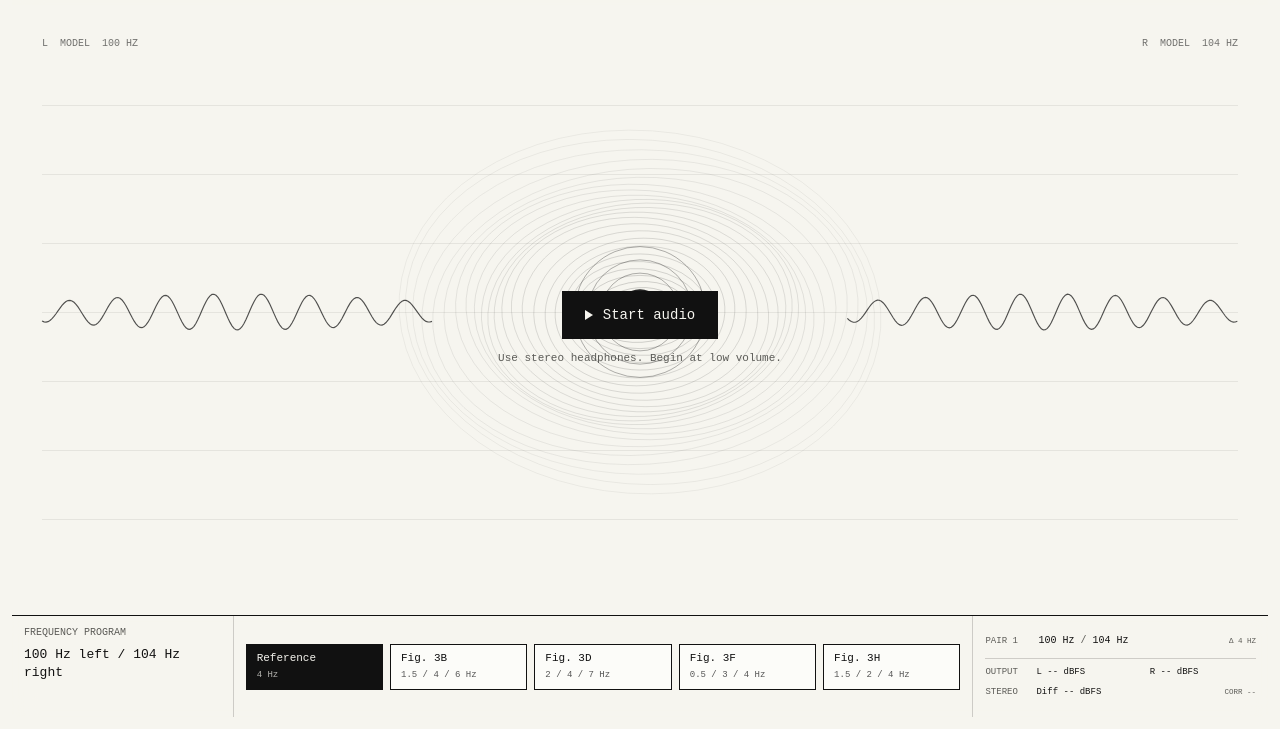
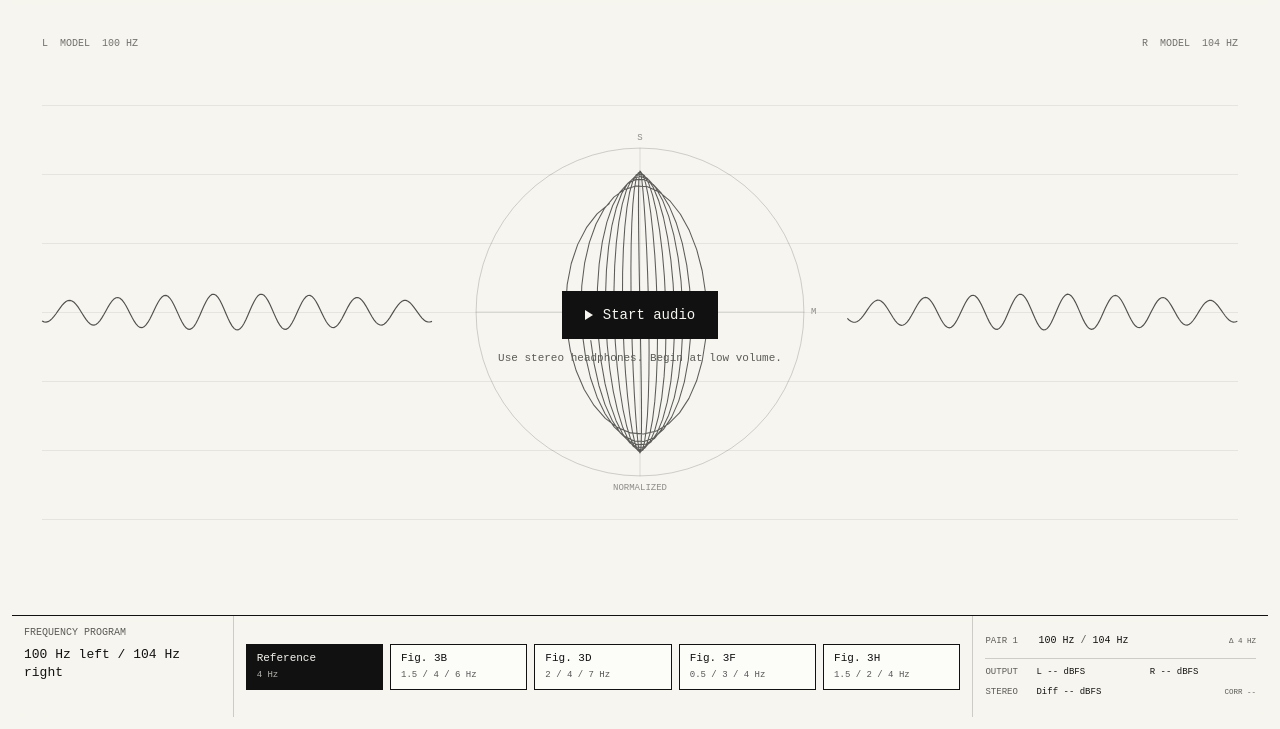
Before and after one commit to ufo-files/entrainment, a website with bundled scripts: page index.html in a window 1280 px wide. Shown: the part 71-800 px from the top of the page. Built offline with nearby package versions, Linux system fonts and the light colour scheme.

Commit message:
Replace ring deformation with a stereo vectorscope

```diff
--- a/index.html
+++ b/index.html
@@ -10,7 +10,7 @@
 </head>
 <body>
   <main aria-labelledby="app-title">
-    <canvas id="signal-canvas" aria-label="Stereo signal model and live PCM telemetry visualization"></canvas>
+    <canvas id="signal-canvas" data-visualization="mid-side-vectorscope" aria-label="Stereo signal model with live left and right PCM traces and a normalized mid-side vectorscope"></canvas>
 
     <header class="topbar">
       <section class="brand" aria-label="Application status">
@@ -139,7 +139,7 @@
 
       <section class="about-panel" id="about-panel" hidden>
         <p>This experiment implements separate stereo carrier pairs and a lower-level, cyclically panned pink-noise layer described in US5213562A.</p>
-        <p>During playback, the side traces read the final left and right PCM channels. Center-ring deformation encodes stereo-difference RMS, while ring aspect encodes correlation; all labels use the same live analyser snapshot.</p>
+        <p>During playback, the side traces read the final left and right PCM channels. The center is a normalized mid-side vectorscope: common left-plus-right energy runs horizontally and stereo-difference energy runs vertically. The fixed circle and crosshair are references, not signal data.</p>
         <p>It does not capture or reproduce EEG data, and the patent's claimed effects are not presented here as established medical outcomes.</p>
         <a href="https://patents.google.com/patent/US5213562A/en">Read US5213562A</a>
         <p class="safety-note">Not a medical device. Stop if you feel discomfort. Do not use while driving or operating machinery.</p>
--- a/visualizer.js
+++ b/visualizer.js
@@ -1,6 +1,14 @@
 import { calculateTelemetryMetrics, getCarrierPairs } from "./audio-model.js";
 
 const TAU = Math.PI * 2;
+const SCOPE_HISTORY_LENGTH = 7;
+
+export function encodeMidSide(left, right) {
+  return {
+    mid: (left + right) / 2,
+    side: (left - right) / 2,
+  };
+}
 
 export class SignalVisualizer {
   constructor(canvas, getConfig, isRunning, getTelemetry, onTelemetry = () => {}) {
@@ -17,6 +25,8 @@ export class SignalVisualizer {
     this.lastTimestamp = null;
     this.lastTelemetryUpdate = 0;
     this.displayMetrics = null;
+    this.scopeHistory = [];
+    this.scopeGain = 1;
     this.reducedMotion = window.matchMedia("(prefers-reduced-motion: reduce)").matches;
 
     this.resize = this.resize.bind(this);
@@ -36,6 +46,7 @@ export class SignalVisualizer {
     this.canvas.height = Math.round(this.height * this.pixelRatio);
     this.context.setTransform(this.pixelRatio, 0, 0, this.pixelRatio, 0, 0);
     this.lastTimestamp = null;
+    this.scopeHistory = [];
   }
 
   render(timestamp) {
@@ -74,14 +85,14 @@ export class SignalVisualizer {
     ctx.fillRect(0, 0, this.width, this.height);
     this.drawGrid(ctx, centerY, availableHeight, compact);
     this.drawChannelLabels(ctx, centerY, fieldRadius, pairs, displayMetrics, compact);
+    this.drawScopeGuides(ctx, centerX, centerY, fieldRadius, compact);
     if (telemetry) {
-      this.drawLiveField(ctx, centerX, centerY, fieldRadius, metrics);
       this.drawLiveTraces(ctx, centerX, centerY, fieldRadius, telemetry, compact);
-      this.drawLiveCore(ctx, centerX, centerY, fieldRadius, displayMetrics);
+      this.drawLiveVectorscope(ctx, centerX, centerY, fieldRadius, telemetry, compact);
     } else {
-      this.drawModelField(ctx, centerX, centerY, fieldRadius, pairs, pace);
+      this.scopeHistory = [];
       this.drawModelTraces(ctx, centerX, centerY, fieldRadius, pairs, pace, compact);
-      this.drawModelCore(ctx, centerX, centerY, fieldRadius, pairs, pace);
+      this.drawModelVectorscope(ctx, centerX, centerY, fieldRadius, pairs, pace, compact);
     }
   }
 
@@ -121,25 +132,93 @@ export class SignalVisualizer {
     ctx.restore();
   }
 
-  drawLiveField(ctx, x, y, radius, metrics) {
-    const rings = Math.max(12, Math.round(radius / 9));
-    const difference = Math.min(1, metrics.differenceRms * 8);
-    const correlation = metrics.correlation;
-
+  drawScopeGuides(ctx, x, y, radius, compact) {
+    const scopeRadius = radius * 0.68;
     ctx.save();
     ctx.translate(x, y);
+    ctx.strokeStyle = "rgba(17, 17, 17, 0.18)";
     ctx.lineWidth = 1;
-    for (let ring = rings; ring >= 1; ring -= 1) {
-      const ratio = ring / rings;
-      const horizontal = radius * ratio * (1 + correlation * 0.08);
-      const vertical = radius * ratio * 0.72 * (1 - correlation * 0.08);
-      const deformation = difference * radius * (0.012 + (1 - ratio) * 0.018);
-      ctx.strokeStyle = `rgba(17, 17, 17, ${0.05 + (1 - ratio) * 0.16 + difference * 0.04})`;
+    ctx.beginPath();
+    ctx.arc(0, 0, scopeRadius, 0, TAU);
+    ctx.stroke();
+    ctx.strokeStyle = "rgba(17, 17, 17, 0.11)";
+    ctx.beginPath();
+    ctx.moveTo(-scopeRadius, 0);
+    ctx.lineTo(scopeRadius, 0);
+    ctx.moveTo(0, -scopeRadius);
+    ctx.lineTo(0, scopeRadius);
+    ctx.stroke();
+    ctx.fillStyle = "rgba(17, 17, 17, 0.46)";
+    ctx.font = `${compact ? 8 : 9}px "SF Mono", ui-monospace, monospace`;
+    ctx.textBaseline = "middle";
+    ctx.textAlign = "left";
+    ctx.fillText("M", scopeRadius + 7, 0);
+    ctx.textAlign = "center";
+    ctx.textBaseline = "bottom";
+    ctx.fillText("S", 0, -scopeRadius - 6);
+    ctx.textBaseline = "top";
+    ctx.fillText("NORMALIZED", 0, scopeRadius + 7);
+    ctx.restore();
+  }
+
+  buildScopePoints(left, right, step, gain) {
+    const length = Math.min(left.length, right.length);
+    const points = [];
+    for (let index = 0; index < length; index += step) {
+      const { mid, side } = encodeMidSide(left[index], right[index]);
+      points.push({
+        x: Math.max(-1, Math.min(1, mid * gain)),
+        y: Math.max(-1, Math.min(1, side * gain)),
+      });
+    }
+    return points;
+  }
+
+  getScopeGain(left, right) {
+    let peak = 0;
+    const length = Math.min(left.length, right.length);
+    for (let index = 0; index < length; index += 4) {
+      const { mid, side } = encodeMidSide(left[index], right[index]);
+      peak = Math.max(peak, Math.abs(mid), Math.abs(side));
+    }
+    const target = peak > 0.0001 ? Math.min(12, 0.86 / peak) : 1;
+    this.scopeGain += (target - this.scopeGain) * 0.14;
+    return this.scopeGain;
+  }
+
+  drawScopePaths(ctx, centerX, centerY, radius, paths) {
+    const scopeRadius = radius * 0.68;
+    ctx.save();
+    ctx.translate(centerX, centerY);
+    ctx.lineWidth = 1.05;
+    ctx.lineJoin = "round";
+    ctx.lineCap = "round";
+    paths.forEach((points, index) => {
+      if (points.length < 2) return;
+      const recency = (index + 1) / paths.length;
+      ctx.strokeStyle = `rgba(17, 17, 17, ${0.05 + recency * recency * 0.62})`;
       ctx.beginPath();
-      ctx.ellipse(0, 0, horizontal + deformation, vertical + deformation * 0.72, 0, 0, TAU);
+      points.forEach((point, pointIndex) => {
+        const pointX = point.x * scopeRadius;
+        const pointY = -point.y * scopeRadius;
+        if (pointIndex === 0) ctx.moveTo(pointX, pointY);
+        else ctx.lineTo(pointX, pointY);
+      });
       ctx.stroke();
+    });
+    ctx.restore();
+  }
+
+  drawLiveVectorscope(ctx, centerX, centerY, radius, telemetry, compact) {
+    const gain = this.getScopeGain(telemetry.left, telemetry.right);
+    const points = this.buildScopePoints(telemetry.left, telemetry.right, compact ? 10 : 7, gain);
+    if (this.isRunning()) {
+      this.scopeHistory.push(points);
+      if (this.scopeHistory.length > SCOPE_HISTORY_LENGTH) this.scopeHistory.shift();
+    } else if (this.scopeHistory.length === 0) {
+      this.scopeHistory.push(points);
     }
-    ctx.restore();
+    this.drawScopePaths(ctx, centerX, centerY, radius, this.scopeHistory);
   }
 
   drawLiveTraces(ctx, centerX, centerY, radius, telemetry, compact) {
@@ -167,50 +246,6 @@ export class SignalVisualizer {
       else ctx.lineTo(startX + step, pointY);
     }
     ctx.stroke();
-  }
-
-  drawLiveCore(ctx, centerX, centerY, radius, metrics) {
-    const energy = Math.min(1, metrics.differenceRms * 8);
-    const core = radius * (0.065 + energy * 0.025);
-    ctx.save();
-    ctx.translate(centerX, centerY);
-    ctx.fillStyle = `rgba(17, 17, 17, ${0.76 + energy * 0.2})`;
-    ctx.beginPath();
-    ctx.arc(0, 0, core, 0, TAU);
-    ctx.fill();
-    ctx.strokeStyle = "rgba(17, 17, 17, 0.32)";
-    ctx.lineWidth = 1;
-    for (let index = 1; index <= 3; index += 1) {
-      ctx.beginPath();
-      ctx.arc(0, 0, core + index * radius * 0.05 + energy * 4, 0, TAU);
-      ctx.stroke();
-    }
-    ctx.fillStyle = "#f6f5ef";
-    ctx.font = `${Math.max(8, radius * 0.038)}px "SF Mono", ui-monospace, monospace`;
-    ctx.textAlign = "center";
-    ctx.textBaseline = "middle";
-    ctx.fillText("LIVE", 0, 0);
-    ctx.restore();
-  }
-
-  drawModelField(ctx, x, y, radius, pairs, pace) {
-    ctx.save();
-    ctx.translate(x, y);
-    ctx.lineWidth = 1;
-    const rings = Math.max(12, Math.round(radius / 9));
-    for (let index = rings; index >= 1; index -= 1) {
-      const ratio = index / rings;
-      const beat = pairs[index % pairs.length].difference;
-      const wobble = Math.sin(pace * beat + index * 0.64) * radius * 0.018;
-      const horizontal = radius * ratio + wobble;
-      const vertical = radius * ratio * (0.72 + Math.sin(index * 0.4 + pace) * 0.04);
-      const opacity = 0.05 + (1 - ratio) * 0.14;
-      ctx.strokeStyle = `rgba(17, 17, 17, ${opacity})`;
-      ctx.beginPath();
-      ctx.ellipse(0, 0, Math.max(1, horizontal), Math.max(1, vertical), Math.sin(pace * 0.1 + index) * 0.08, 0, TAU);
-      ctx.stroke();
-    }
-    ctx.restore();
   }
 
   drawModelTraces(ctx, centerX, centerY, radius, pairs, pace, compact) {
@@ -246,28 +281,26 @@ export class SignalVisualizer {
     ctx.stroke();
   }
 
-  drawModelCore(ctx, centerX, centerY, radius, pairs, pace) {
-    const average = pairs.reduce((sum, pair) => sum + pair.difference, 0) / pairs.length;
-    const pulse = (Math.sin(pace * average * TAU * 0.2) + 1) / 2;
-    const core = radius * (0.07 + pulse * 0.025);
-    ctx.save();
-    ctx.translate(centerX, centerY);
-    ctx.fillStyle = `rgba(17, 17, 17, ${0.72 + pulse * 0.2})`;
-    ctx.beginPath();
-    ctx.arc(0, 0, core, 0, TAU);
-    ctx.fill();
-    ctx.strokeStyle = "rgba(17, 17, 17, 0.32)";
-    ctx.lineWidth = 1;
-    for (let index = 1; index <= 3; index += 1) {
-      ctx.beginPath();
-      ctx.arc(0, 0, core + index * radius * 0.055 + pulse * 3, 0, TAU);
-      ctx.stroke();
+  drawModelVectorscope(ctx, centerX, centerY, radius, pairs, pace, compact) {
+    const pointCount = compact ? 180 : 260;
+    const windowSeconds = 0.075;
+    const left = new Float32Array(pointCount);
+    const right = new Float32Array(pointCount);
+    const level = 0.34 / Math.sqrt(pairs.length);
+    for (let index = 0; index < pointCount; index += 1) {
+      const time = pace * 0.035 + (index / (pointCount - 1)) * windowSeconds;
+      pairs.forEach((pair) => {
+        left[index] += Math.sin(TAU * pair.left * time) * level;
+        right[index] += Math.sin(TAU * pair.right * time) * level;
+      });
     }
-    ctx.fillStyle = "#f6f5ef";
-    ctx.font = `${Math.max(9, radius * 0.042)}px "SF Mono", ui-monospace, monospace`;
-    ctx.textAlign = "center";
-    ctx.textBaseline = "middle";
-    ctx.fillText(`${average.toFixed(average % 1 ? 1 : 0)} HZ`, 0, 0);
-    ctx.restore();
+    let peak = 0;
+    for (let index = 0; index < pointCount; index += 1) {
+      const { mid, side } = encodeMidSide(left[index], right[index]);
+      peak = Math.max(peak, Math.abs(mid), Math.abs(side));
+    }
+    const gain = peak > 0 ? 0.86 / peak : 1;
+    const points = this.buildScopePoints(left, right, 1, gain);
+    this.drawScopePaths(ctx, centerX, centerY, radius, [points]);
   }
 }
```
Also changed, not shown: tests/browser/app.spec.js (+1 -0 lines), tests/visualizer.test.js (added, +11 -0 lines), README.md, screenshots/entrainment-desktop.png, screenshots/entrainment-mobile.png.
